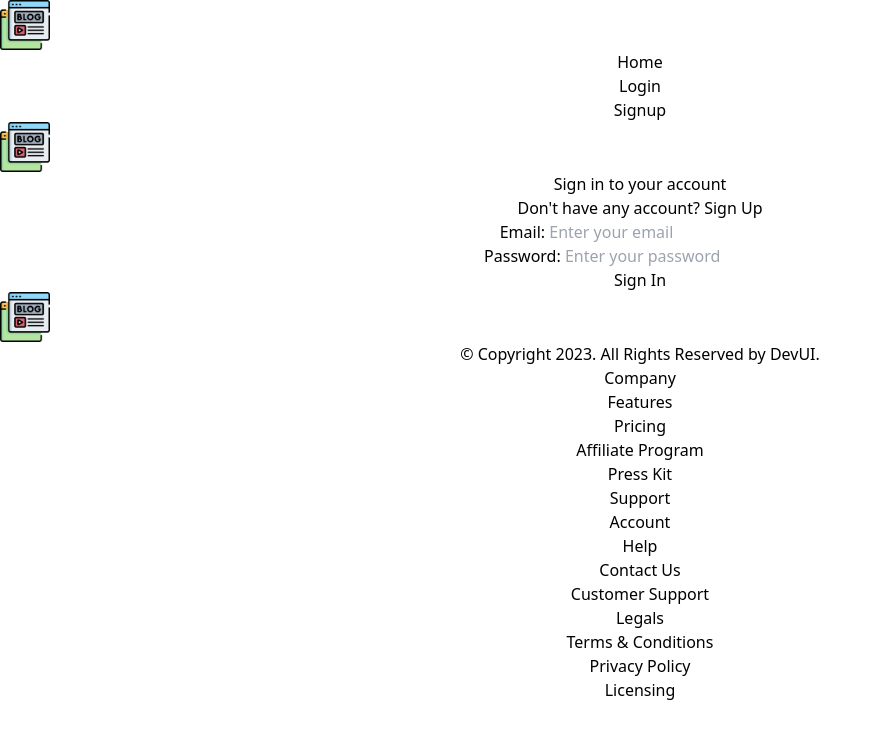
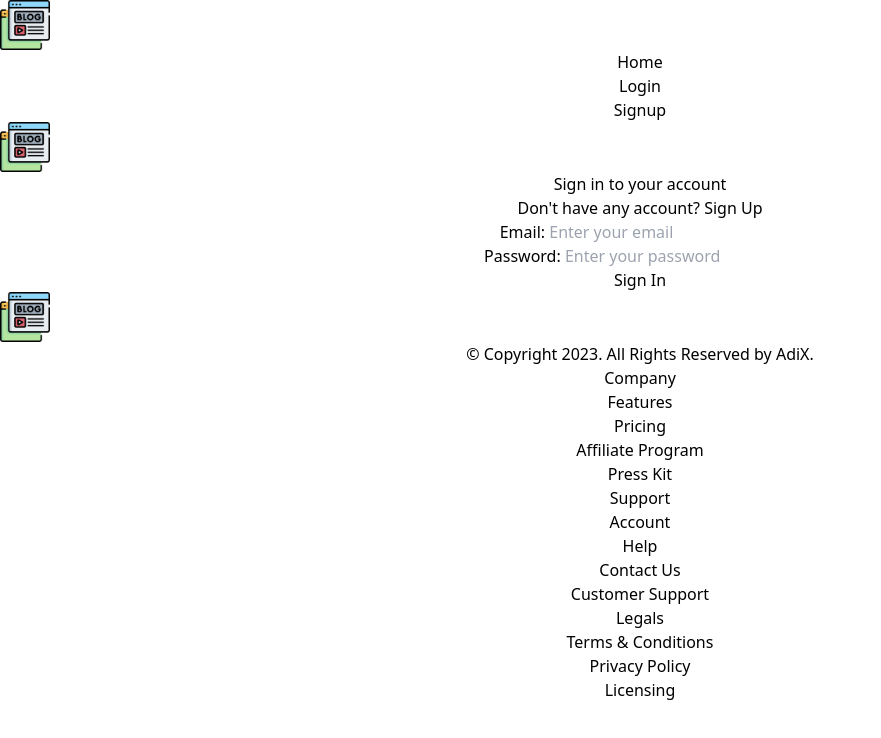
Before and after one commit to Adityasinghvats/nodedev, a React (Vite) app: page /login in a window 1280 px wide. Shown: the top 738 px of the page, without its empty margins (0-881 px from the left). Built offline with nearby package versions, Linux system fonts and the light colour scheme; no server answers.

Commit message:
Update footer copyright and enhance layout in Container and Home components

```diff
--- a/src/components/Footer/Footer.jsx
+++ b/src/components/Footer/Footer.jsx
@@ -14,7 +14,7 @@ function Footer() {
                             </div>
                             <div>
                                 <p className="text-sm text-gray-600">
-                                    &copy; Copyright 2023. All Rights Reserved by DevUI.
+                                    &copy; Copyright 2023. All Rights Reserved by AdiX.
                                 </p>
                             </div>
                         </div>
--- a/src/components/container/Container.jsx
+++ b/src/components/container/Container.jsx
@@ -1,7 +1,7 @@
 import React from "react";
 
 function Container({children}){
-    return <div className="w-full max-w-7xl mx-auto px-4">
+    return <div className="w-full max-w-7xl h-fit mx-auto px-4">
         {children}</div>;
 }
 
--- a/src/pages/Home.jsx
+++ b/src/pages/Home.jsx
@@ -2,6 +2,7 @@ import React, {useEffect, useState} from 'react'
 import { Container, PostCard } from '../components'
 import appwriteService from '../appwrite/config.service'
 import { useSelector } from "react-redux";
+import Logo from '../components/Logo'
 
 function Home() {
 
@@ -22,10 +23,13 @@ function Home() {
     }, [userData]);
 
   if(posts.length === 0) return (
-            <div className="w-full py-8 mt-4 text-center">
+            <div className="w-full h-full py-8 mt-4 text-center">
                 <Container>
                     <div className="flex flex-wrap">
                         <div className="p-2 w-full h-full">
+                            <div className="mb-4 inline-flex items-center">
+                                <Logo width='100px' height='100px' />
+                            </div>
                             <h1 className="text-2xl font-bold hover:text-gray-500">
                                 Login to read posts
                             </h1>
```
